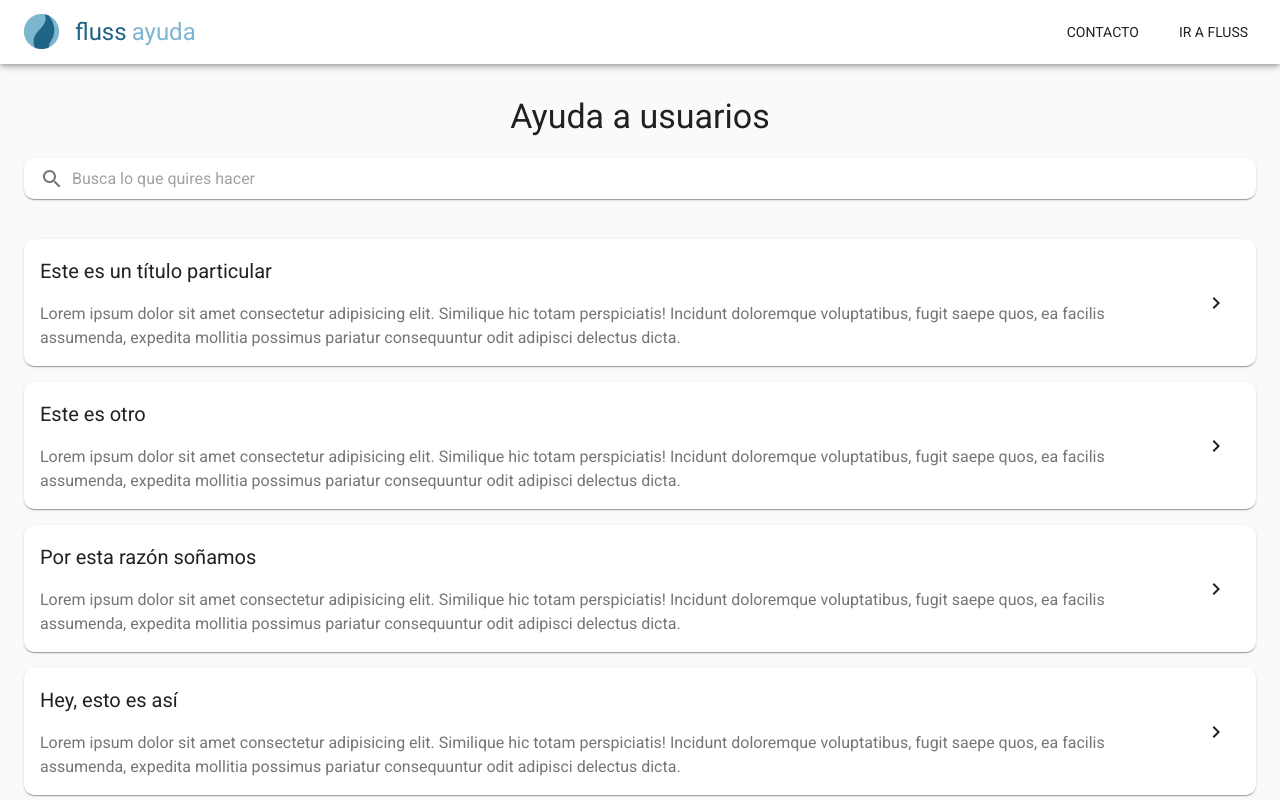
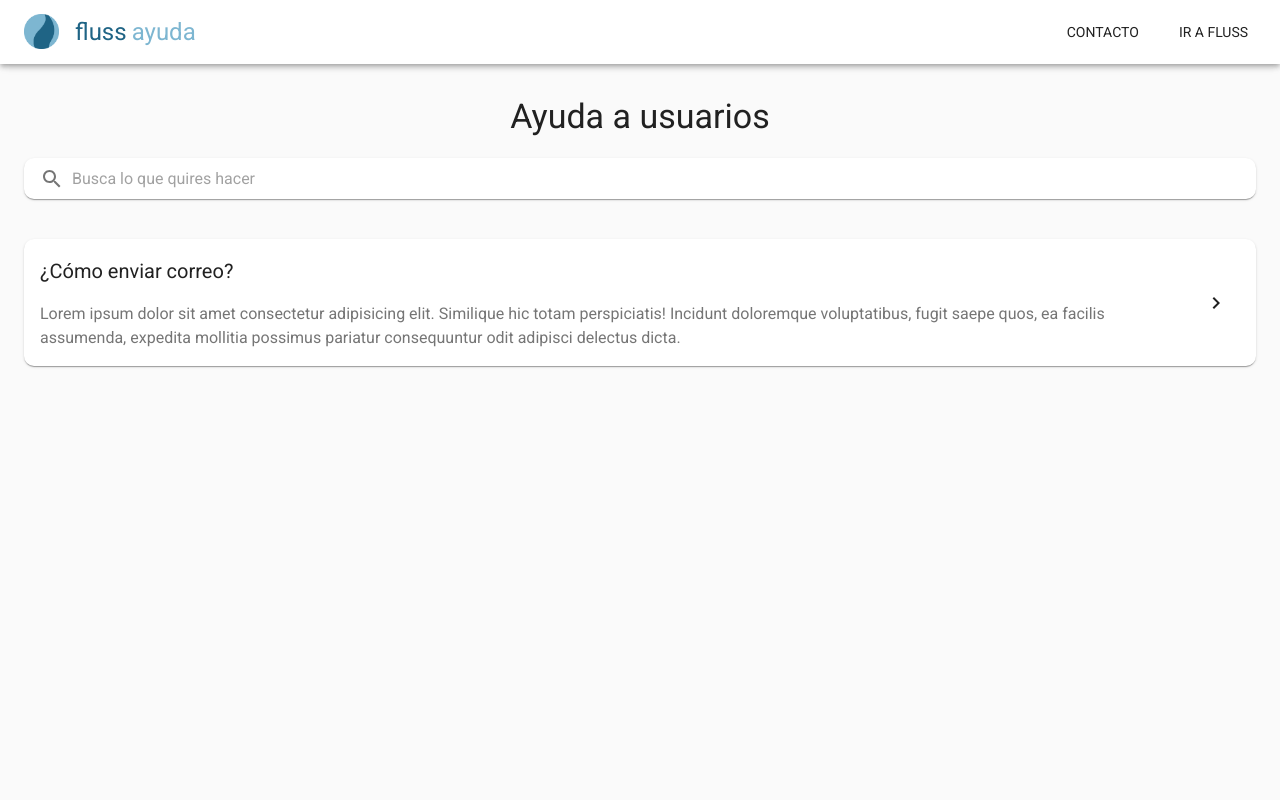
Before and after one commit to fluss-rd/fluss-help, a Next.js app: page / in a window 1280 px wide. Built offline with nearby package versions, Linux system fonts and the light colour scheme.

Commit message:
Add posts

```diff
--- a/components/ElementCard/index.tsx
+++ b/components/ElementCard/index.tsx
@@ -14,13 +14,14 @@ import ChevronRightIcon from "@material-ui/icons/ChevronRight";
 
 interface ElementCardProps {
   title: string;
+  onClick: () => void;
 }
 
-const ElementCard: FC<ElementCardProps> = ({ title }) => {
+const ElementCard: FC<ElementCardProps> = ({ title, onClick }) => {
   const classes = useStyles();
 
   return (
-    <Card className={classes.root}>
+    <Card className={classes.root} onClick={onClick}>
       <CardActionArea>
         <CardContent className={classes.content}>
           <div>
--- a/lib/posts.ts
+++ b/lib/posts.ts
@@ -6,7 +6,10 @@ import html from "remark-html";
 
 const postsDirectory = path.join(process.cwd(), "posts");
 
+console.log(process.cwd);
+
 export function getSortedPostsData() {
+  console.log("hey");
   // Get file names under /posts
   const fileNames = fs.readdirSync(postsDirectory);
   const allPostsData = fileNames.map((fileName) => {
@@ -61,7 +64,7 @@ export function getAllPostIds() {
   });
 }
 
-export async function getPostData(id) {
+export async function getPostData(id: any) {
   const fullPath = path.join(postsDirectory, `${id}.md`);
   const fileContents = fs.readFileSync(fullPath, "utf8");
 
--- a/pages/index.tsx
+++ b/pages/index.tsx
@@ -3,17 +3,18 @@ import React, { FC } from "react";
 import { Typography } from "@material-ui/core";
 import ElementCard from "../components/ElementCard";
 import SearchBar from "../components/SearchBar";
+import { getSortedPostsData } from "../lib/posts";
+import { NextPage } from "next";
+import { useRouter } from "next/router";
 
-interface HomeProps {}
+interface HomeProps {
+  posts: any[];
+}
 
-const Home: FC<HomeProps> = (props) => {
+const Home: NextPage<HomeProps> = ({ posts }) => {
   const classes = useStyles();
-  const elements = [
-    "Este es un título particular",
-    "Este es otro",
-    "Por esta razón soñamos",
-    "Hey, esto es así",
-  ];
+  const router = useRouter();
+  const goToPost = (id: any) => () => router.push(`/support/${id}`);
 
   return (
     <div>
@@ -25,8 +26,8 @@ const Home: FC<HomeProps> = (props) => {
       <br />
       <br />
       <div className={classes.elements}>
-        {elements.map((element) => (
-          <ElementCard title={element} />
+        {posts.map(({ id, date, title }) => (
+          <ElementCard key={id} title={title} onClick={goToPost(id)} />
         ))}
       </div>
     </div>
@@ -44,4 +45,11 @@ const useStyles = makeStyles((theme) => ({
   },
 }));
 
+export async function getStaticProps() {
+  const posts = getSortedPostsData();
+  const data = { props: { posts } };
+
+  return data;
+}
+
 export default Home;
--- /dev/null
+++ b/posts/pre-rendering.md
@@ -0,0 +1,19 @@
+---
+title: "¿Cómo enviar correo?"
+date: "2021-01-01"
+---
+
+Lorem ipsum dolor sit amet consectetur adipisicing elit. Maiores maxime, molestias voluptatibus, dignissimos veritatis praesentium repudiandae sunt est nesciunt at eaque sequi repellat delectus commodi fugiat possimus et. Labore, quidem. Lorem ipsum dolor sit amet consectetur adipisicing elit. Maiores maxime, molestias voluptatibus, dignissimos veritatis praesentium repudiandae sunt est nesciunt at eaque sequi repellat delectus commodi fugiat possimus et. Labore, quidem. Lorem ipsum dolor sit amet consectetur adipisicing elit. Maiores maxime, molestias voluptatibus, dignissimos veritatis praesentium repudiandae sunt est nesciunt at eaque sequi repellat delectus commodi fugiat possimus et. Labore, quidem.
+
+Lorem ipsum dolor sit amet consectetur adipisicing elit. Maiores maxime, molestias voluptatibus, dignissimos veritatis praesentium repudiandae sunt est nesciunt at eaque sequi repellat delectus commodi fugiat possimus et. Labore, quidem.
+
+- Item 1
+- Item 2
+- Item 3
+- Item 4
+- Item 5
+
+> Nota en particular
+
+Lorem ipsum dolor sit amet consectetur adipisicing elit. Maiores maxime, molestias voluptatibus, dignissimos veritatis praesentium repudiandae sunt est nesciunt at eaque sequi repellat delectus commodi fugiat possimus et. Labore, quidem.
+Lorem ipsum dolor sit amet consectetur adipisicing elit. Maiores maxime, molestias voluptatibus, dignissimos veritatis praesentium repudiandae sunt est nesciunt at eaque sequi repellat delectus commodi fugiat possimus et. Labore, quidem.
```
Also changed, not shown: pages/support/[id].tsx (added, +68 -0 lines).
